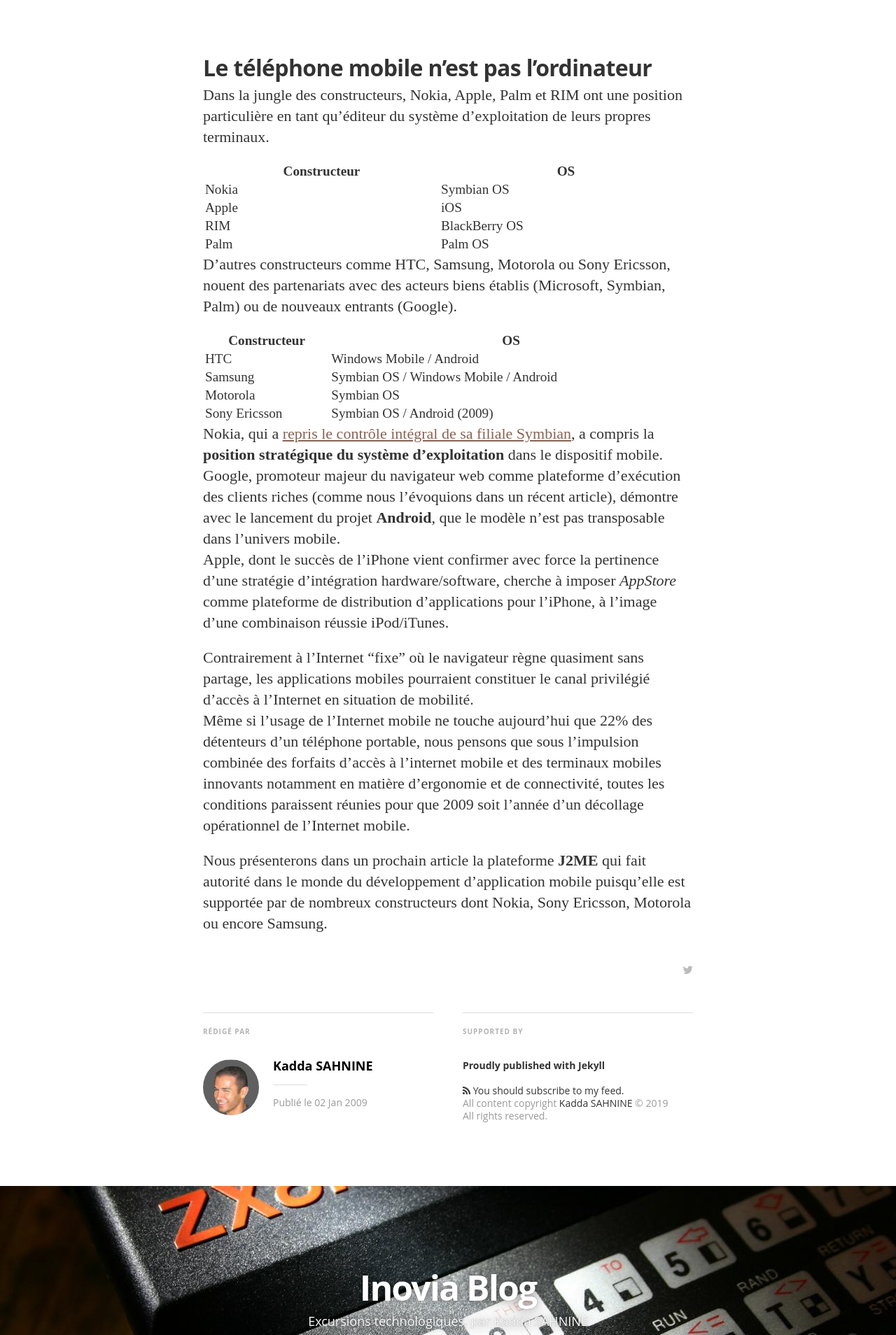
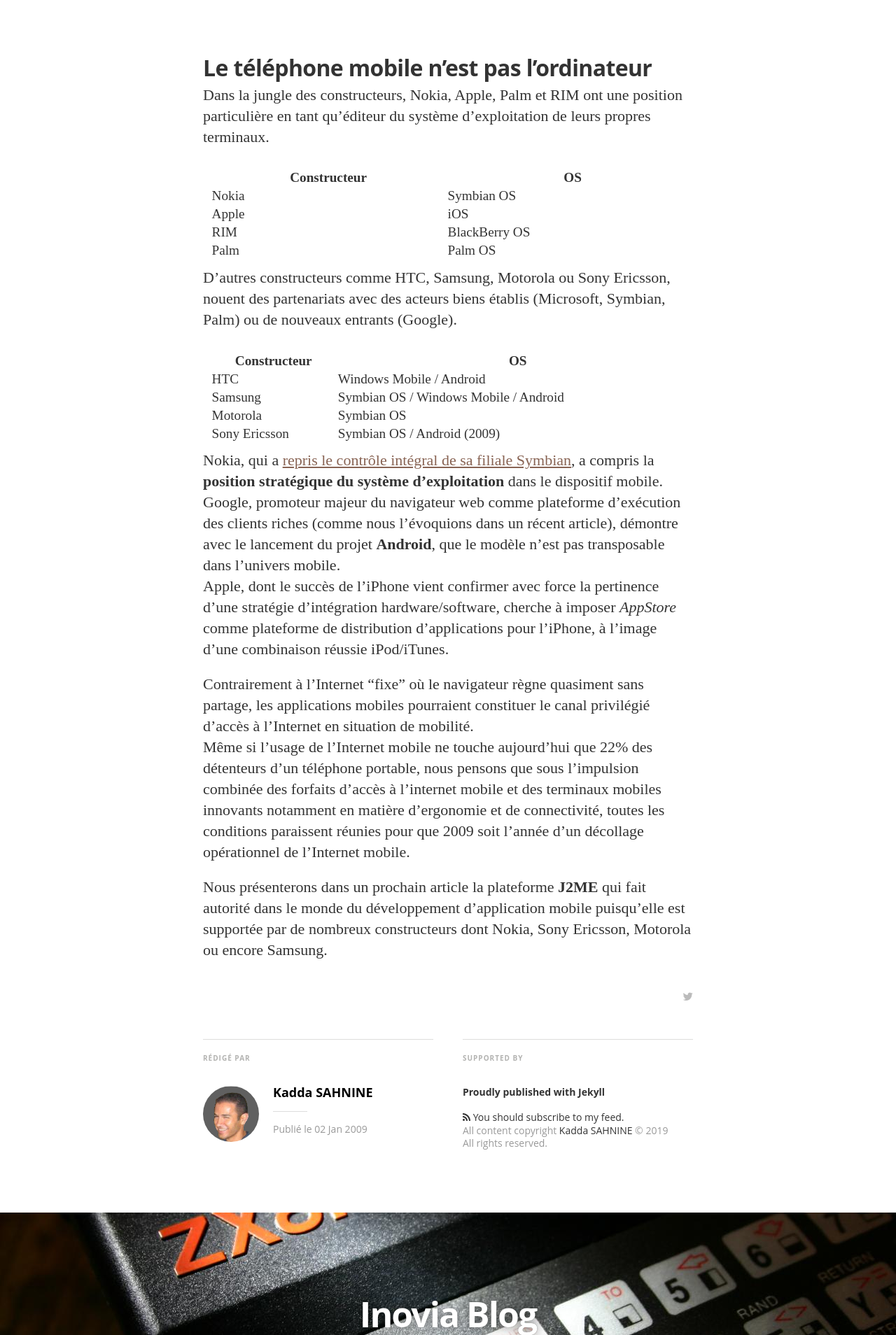
Before and after one commit to ksahnine/ksahnine.github.io, a Jekyll site: the page built from _posts/2009-01-02-promesses-internet-mobile.markdown, in a window 1280 px wide. Shown: the part 3218-5126 px from the top of the page at 70% size. Built offline with Jekyll 4.4.1, drawn with Linux system fonts in a browser that asks for light colours; nearby versions of some CDN libraries; some web fonts are replaced; Markdown is read by kramdown in place of the engine named in the settings.

Commit message:
blog(archive): mise en forme

```diff
--- a/css/main.sass
+++ b/css/main.sass
@@ -631,3 +631,4 @@
   width: 100%
   border: 1px
   font-size: 1.2em
+  margin: 0.5em
```
